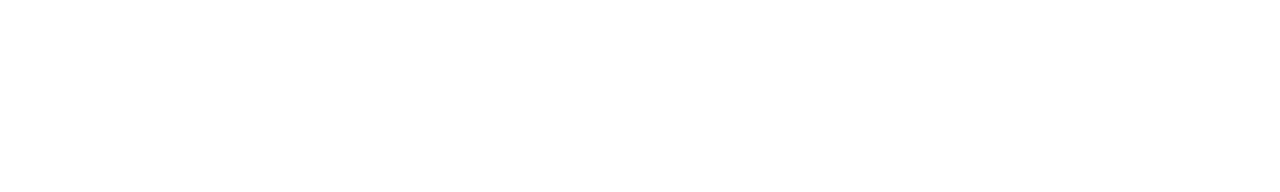
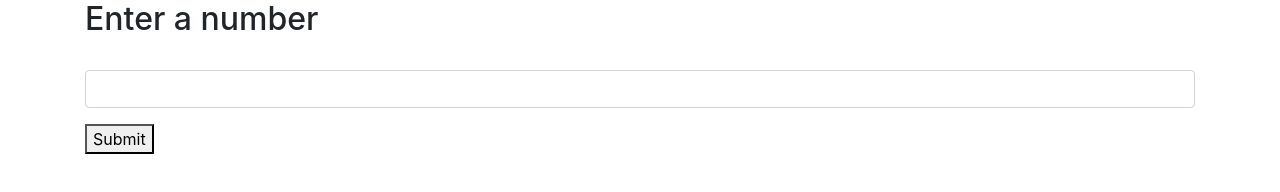
Before and after one commit to njhnny/neighbor, a plain HTML site: page index.html in a window 1280 px wide. Drawn offline with Linux system fonts and the light colour scheme.

Commit message:
create input form

```diff
--- a/index.html
+++ b/index.html
@@ -8,6 +8,17 @@
     <link href="css/styles.css" rel="stylesheet" type="text/css">
   </head>
   <body>
-
+    <div class="container">
+      <h2>Enter a number</h2>
+      <div>
+        <form id="form">
+          <div class="form-group">
+            <label for="submission"></label>
+            <input id="submission" class="form-control" type="number" required>
+          </div>
+          <button type="submit" class="class="btn btn-primary>Submit</button>
+        </form>
+      </div>
+    </div>
   </body>
 </html>
```
